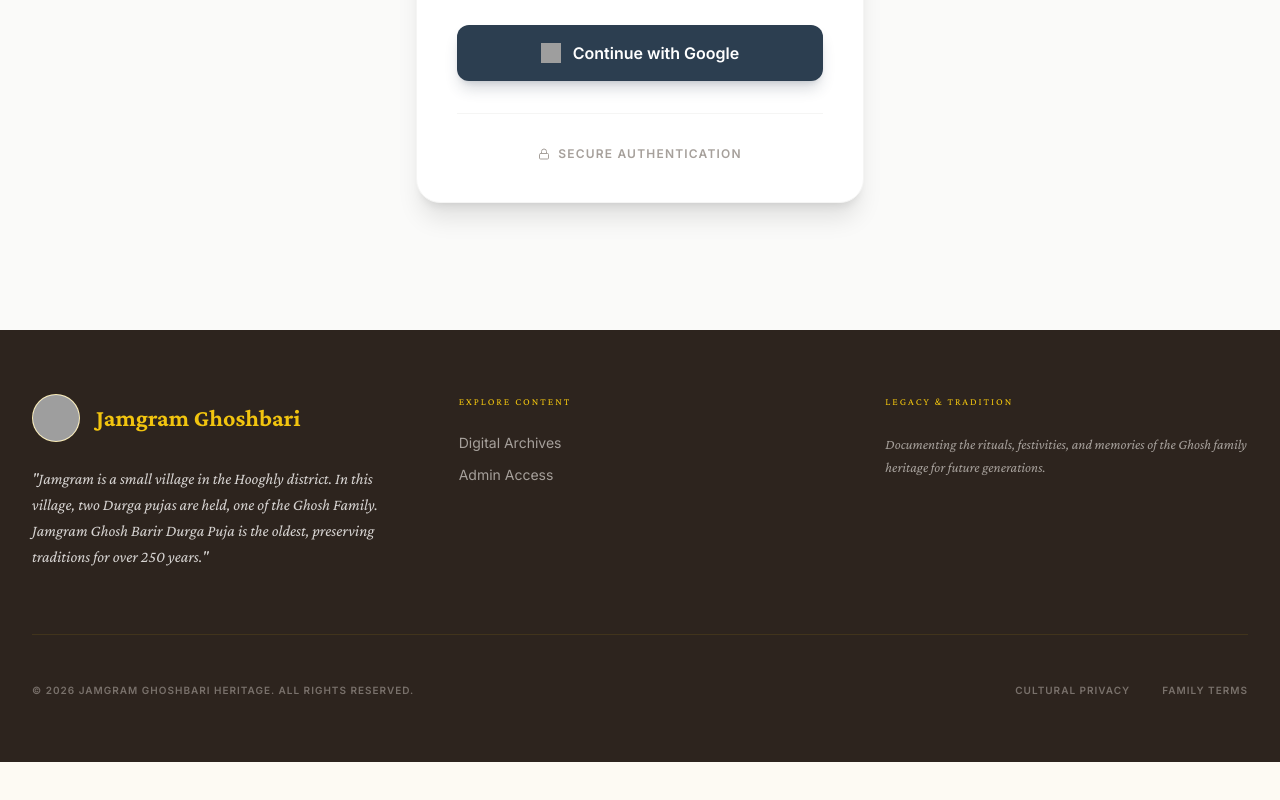
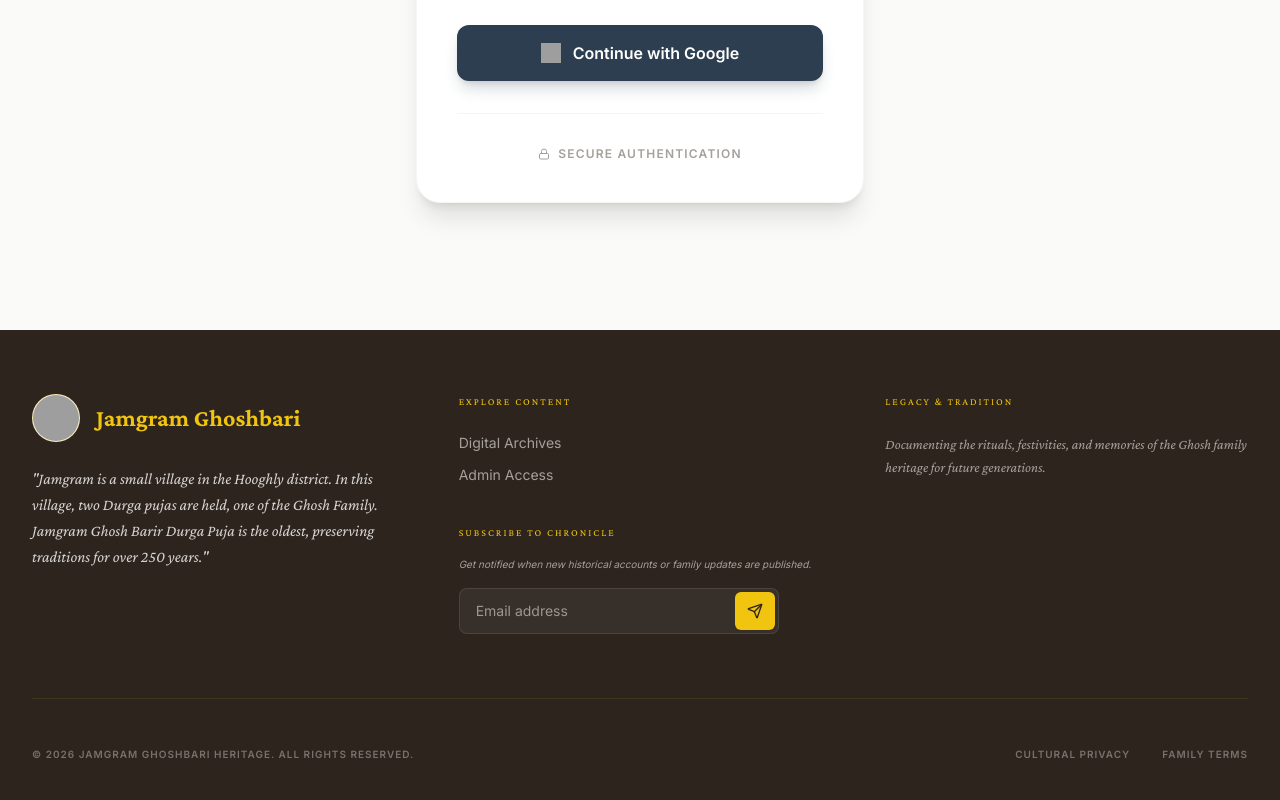
Before and after one commit to Airdrophuntt/Gourab, a React (Vite) app: page /admin/login in a window 1280 px wide. Shown: the part 567-1367 px from the top of the page. Before the commit the page ends 1329 px from the top, so only its background shows below. Built offline with nearby package versions, Linux system fonts and the light colour scheme; no server answers; the database is empty; grey boxes are pictures that could not be loaded.

Commit message:
feat: Implement newsletter subscription
Adds a newsletter subscription feature to the footer. Users can now enter their email to receive updates. Admins can manage subscriptions via Firestore. Includes necessary Firestore schema and rules updates.

```diff
--- a/firebase-blueprint.json
+++ b/firebase-blueprint.json
@@ -38,6 +38,16 @@
       },
       "required": ["authorName", "content", "createdAt"]
     },
+    "NewsletterSubscription": {
+      "title": "Newsletter Subscription",
+      "description": "Email collection for family updates",
+      "type": "object",
+      "properties": {
+        "email": { "type": "string", "format": "email" },
+        "createdAt": { "type": "string", "format": "date-time" }
+      },
+      "required": ["email", "createdAt"]
+    },
     "Settings": {
       "title": "Site Settings",
       "description": "Global configuration for the website",
@@ -56,6 +66,10 @@
       "schema": "Comment",
       "description": "Visitor reviews and family feedback"
     },
+    "/newsletter/{subscriberId}": {
+      "schema": "NewsletterSubscription",
+      "description": "List of emails for heritage updates"
+    },
     "/admins/{adminId}": {
       "schema": "Admin",
       "description": "Collection identifying admin users"
--- a/src/components/Footer.tsx
+++ b/src/components/Footer.tsx
@@ -1,10 +1,39 @@
 import { Link } from 'react-router-dom';
+import { useState } from 'react';
+import { collection, addDoc, serverTimestamp } from 'firebase/firestore';
+import { db } from '../lib/firebase';
+import { Send, Check } from 'lucide-react';
 
 interface FooterProps {
   logoUrl?: string | null;
 }
 
 export default function Footer({ logoUrl }: FooterProps) {
+  const [email, setEmail] = useState('');
+  const [submitting, setSubmitting] = useState(false);
+  const [success, setSuccess] = useState(false);
+
+  const handleSubscribe = async (e: React.FormEvent) => {
+    e.preventDefault();
+    if (!email || submitting) return;
+
+    setSubmitting(true);
+    try {
+      await addDoc(collection(db, 'newsletter'), {
+        email,
+        createdAt: serverTimestamp()
+      });
+      setSuccess(true);
+      setEmail('');
+      setTimeout(() => setSuccess(false), 5000);
+    } catch (err) {
+      console.error("Subscription error:", err);
+      alert("Failed to subscribe. Please try again.");
+    } finally {
+      setSubmitting(false);
+    }
+  };
+
   return (
     <footer className="bg-heritage-ink text-stone-400 py-16">
       <div className="max-w-7xl mx-auto px-4 sm:px-6 lg:px-8">
@@ -29,10 +58,31 @@ export default function Footer({ logoUrl }: FooterProps) {
           </div>
           <div>
             <h4 className="text-heritage-gold font-medium mb-6 uppercase tracking-[0.2em] text-[10px] font-bold">Explore Content</h4>
-            <ul className="space-y-3 text-sm">
+            <ul className="space-y-3 text-sm mb-10">
               <li><Link to="/#archives" className="hover:text-white transition-colors">Digital Archives</Link></li>
               <li><Link to="/admin/login" className="hover:text-white transition-colors">Admin Access</Link></li>
             </ul>
+
+            <h4 className="text-heritage-gold font-medium mb-4 uppercase tracking-[0.2em] text-[10px] font-bold">Subscribe to Chronicle</h4>
+            <p className="text-[10px] italic mb-4 leading-relaxed">Get notified when new historical accounts or family updates are published.</p>
+            <form onSubmit={handleSubscribe} className="relative max-w-xs">
+              <input
+                type="email"
+                required
+                placeholder="Email address"
+                value={email}
+                onChange={(e) => setEmail(e.target.value)}
+                className="w-full bg-white/5 border border-white/10 rounded-lg px-4 py-3 text-sm text-white focus:outline-none focus:border-heritage-gold/50 transition-colors pr-12"
+              />
+              <button
+                type="submit"
+                disabled={submitting || success}
+                className="absolute right-1 top-1 bottom-1 px-3 bg-heritage-gold text-heritage-ink rounded-md hover:bg-heritage-gold/80 transition-colors disabled:opacity-50"
+              >
+                {success ? <Check size={16} /> : <Send size={16} />}
+              </button>
+            </form>
+            {success && <p className="text-[10px] text-green-500 mt-2 font-bold uppercase tracking-widest">Thank you for joining our legacy!</p>}
           </div>
           <div>
             <h4 className="text-heritage-gold font-medium mb-6 uppercase tracking-[0.2em] text-[10px] font-bold">Legacy & Tradition</h4>
```
Also changed, not shown: 1 other file (tests, documents, lock files or other folders).
